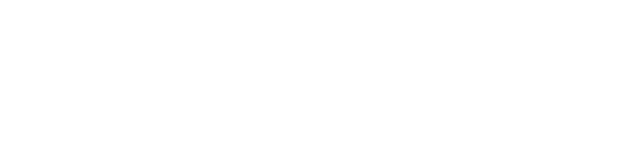
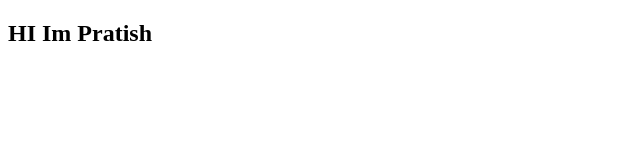
Before and after one commit to Pratish358/Resume, a plain HTML site: page index.html in a window 1280 px wide. Shown: the whole page, without its empty margins (0-640 px from the left). Drawn offline with Linux system fonts and the light colour scheme.

Commit message:
changes in file

```diff
--- a/index.html
+++ b/index.html
@@ -6,6 +6,6 @@
     <title>Document</title>
 </head>
 <body>
-
+    <h2> HI Im Pratish</h2>
 </body>
 </html>
```
